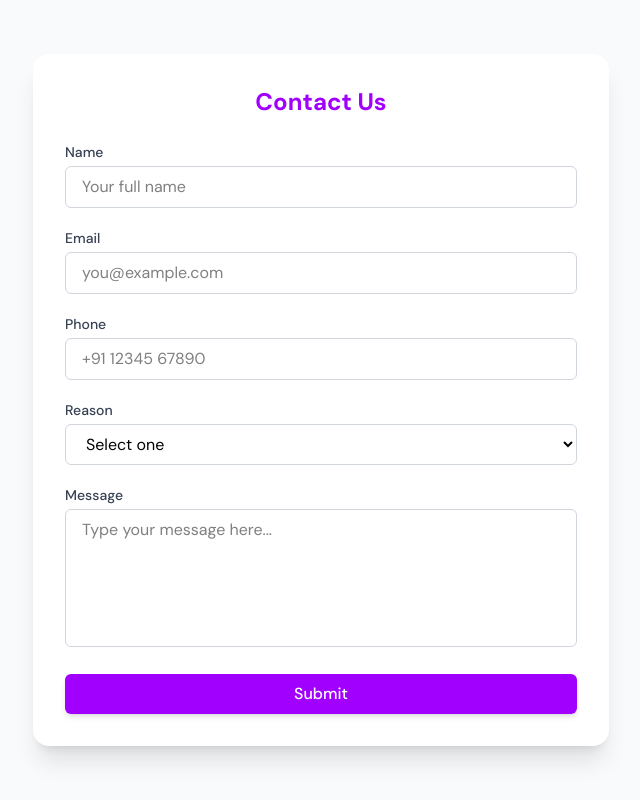
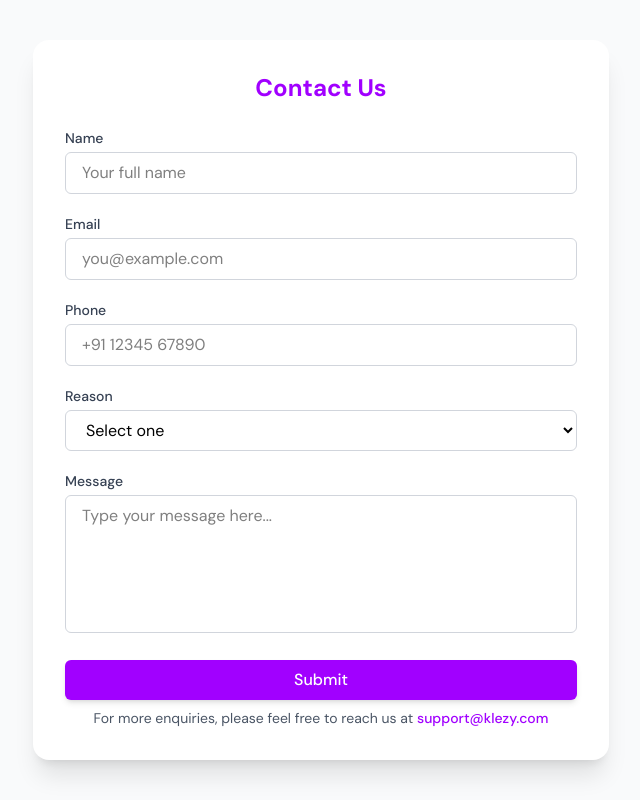
Before and after one commit to Priyang1310/klezy-frontend, a React (Vite) app: page /contact-us in a window 1280 px wide. Shown: the whole page, without its empty margins (319-959 px from the left). Built offline with nearby package versions, Linux system fonts and the light colour scheme; what password-validator would draw is missing.

Commit message:
contact us component added

```diff
--- a/src/components/ContactUs.jsx
+++ b/src/components/ContactUs.jsx
@@ -18,7 +18,7 @@ const ContactUs = () => {
 
         try {
             const response = await fetch(
-                "https://script.google.com/macros/s/AKfycbxtZQifqV1lUo771THiWXzeZjWvCEzvoYb4hf_mxloMaPrTFW-NM3uebWIGW2dV3r3fqw/exec",
+                "http://localhost:8001/api/support/submit",
                 {
                     method: "POST",
                     body: JSON.stringify(form),
@@ -29,7 +29,7 @@ const ContactUs = () => {
             );
 
             const result = await response.json();
-            if (result.result === "success") {
+            if (result.success) {
                 alert("✅ Submitted successfully!");
                 setForm({
                     name: "",
@@ -161,6 +161,15 @@ const ContactUs = () => {
                         </button>
                     </div>
                 </form>
+                <p className="text-sm text-center text-gray-600 mt-2">
+                    For more enquiries, please feel free to reach us at{" "}
+                    <a
+                        className="text-[#A100FF] font-medium"
+                        href="mailto:harsh@klezy.com"
+                    >
+                        support@klezy.com
+                    </a>
+                </p>
             </div>
         </div>
     );
```
